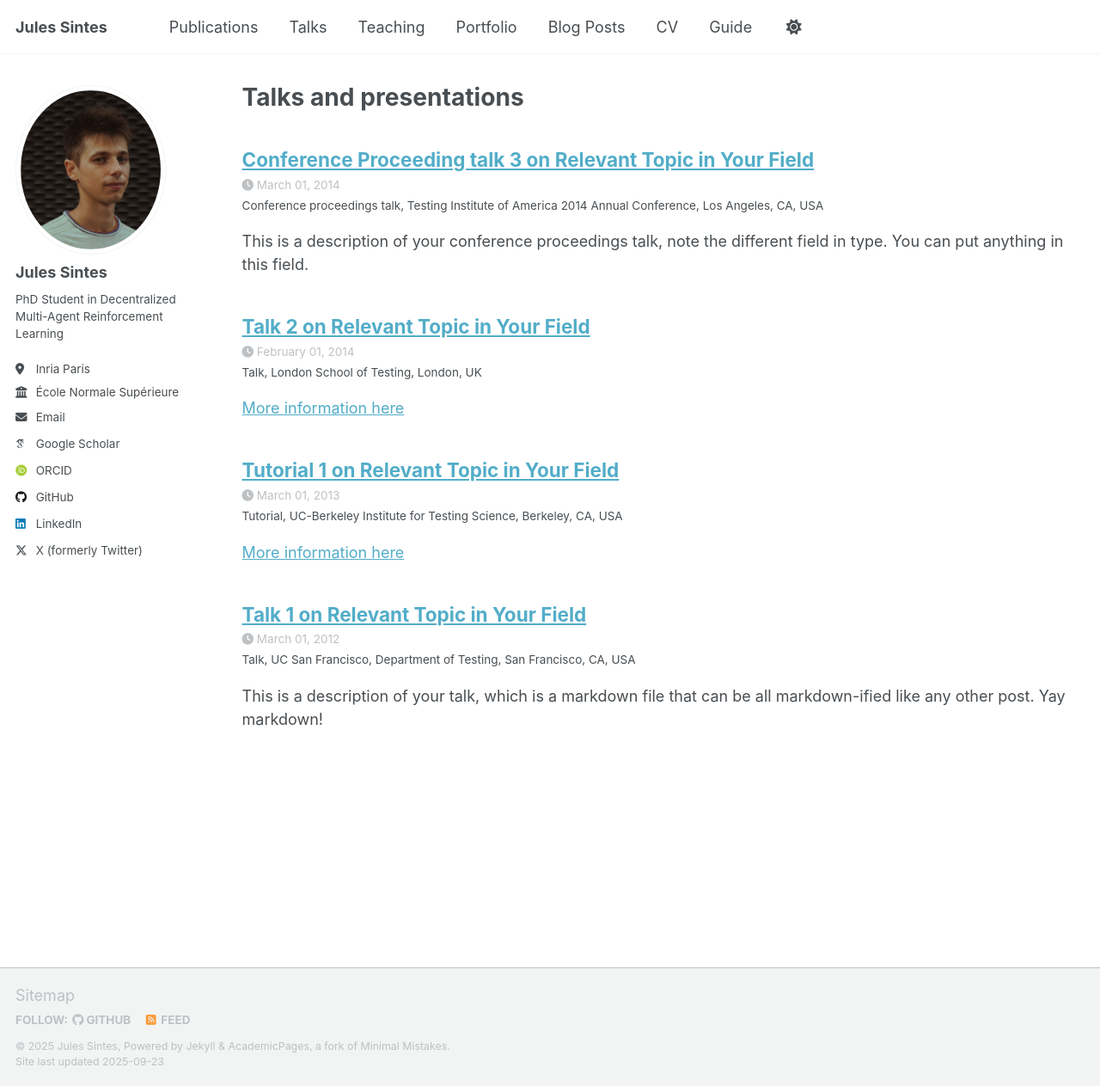
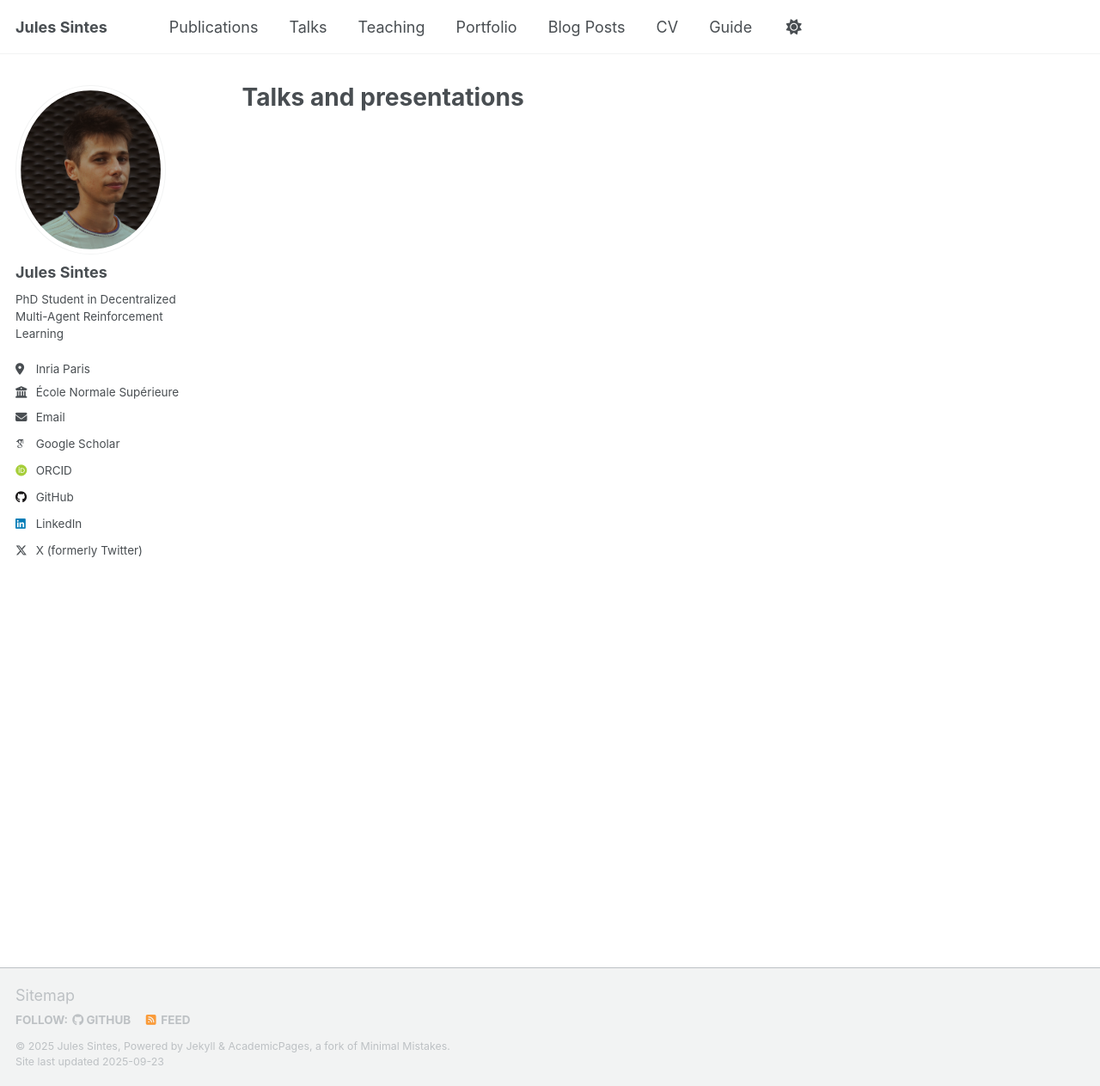
Before and after one commit to yojul/yojul.github.io, a Jekyll site: the page built from _pages/talks.html, in a window 1280 px wide and 1263 px high. Shown: the whole window at 86% size. Built offline with Jekyll 4.4.1, drawn with Linux system fonts in a browser that asks for light colours; some web fonts are replaced; a script that is not in the unit is left out; part of the change alters nothing that is shown.

```diff
--- a/_config.yml
+++ b/_config.yml
@@ -222,18 +222,18 @@ kramdown:
 
 # These settings control the types of collections used by the template
 collections:
-  teaching:
-    output: true
-    permalink: /:collection/:path/
+  # teaching:
+  #   output: true
+  #   permalink: /:collection/:path/
   publications:
     output: true
     permalink: /:collection/:path/
-  portfolio:
-    output: true
-    permalink: /:collection/:path/
-  talks:
-    output: true
-    permalink: /:collection/:path/
+  # portfolio:
+  #   output: true
+  #   permalink: /:collection/:path/
+  # talks:
+  #   output: true
+  #   permalink: /:collection/:path/
 
 
 # These settings control how pages and collections are included in the site
@@ -284,13 +284,13 @@ defaults:
   #     share: true
   #     comment: true
   # _talks
-  - scope:
-      path: ""
-      type: talks
-    values:
-      layout: talk
-      author_profile: true
-      share: true
+  # - scope:
+  #     path: ""
+  #     type: talks
+  #   values:
+  #     layout: talk
+  #     author_profile: true
+  #     share: true
 
 
 # Sass/SCSS
```
